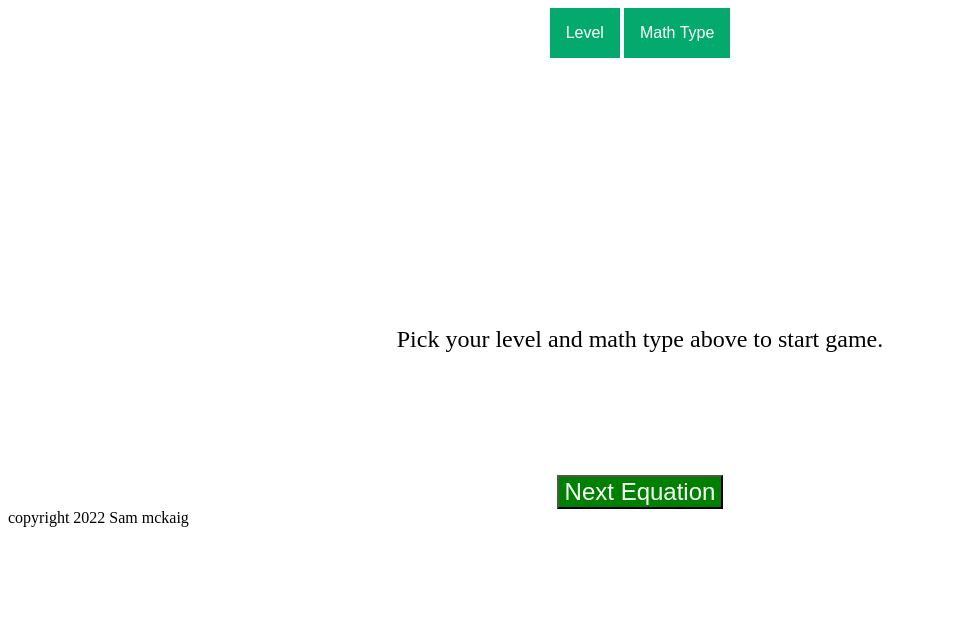
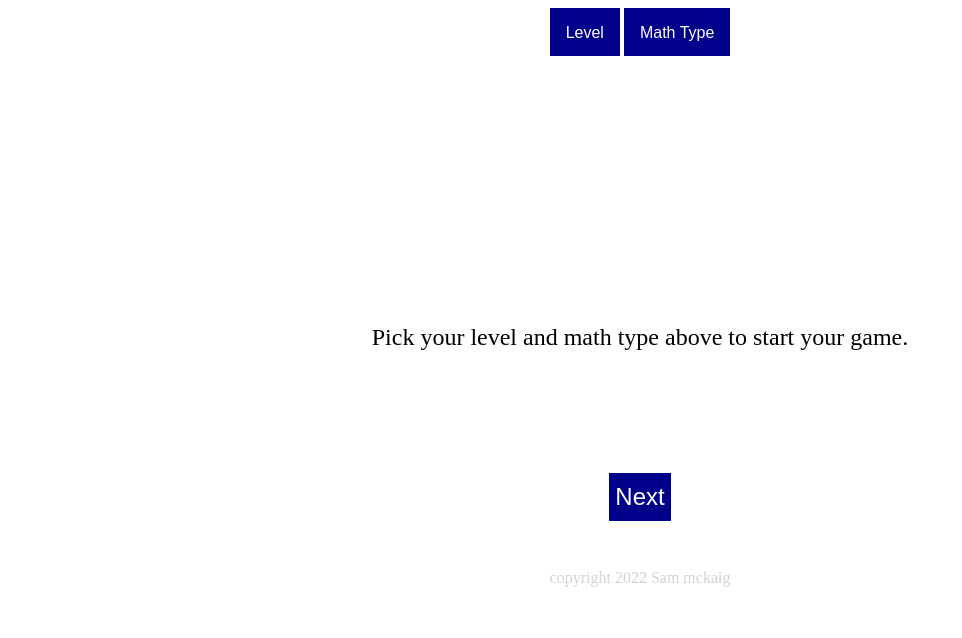
Before and after one commit to bboysamuel/mathgame, a plain HTML site: page index.html in a window 1280 px wide. Shown: the whole page, without its empty margins (0-962 px from the left). Drawn offline with Linux system fonts and the light colour scheme.

Commit message:
added button styling

```diff
--- a/index.html
+++ b/index.html
@@ -50,14 +50,17 @@
     </div>
 
     <div id="buttons">
-      <button onclick="nextButton(event)">Next Equation</button>
+      <button onclick="nextButton(event)">Next </button>
+    </div>
+
+
+    <div class="footer">
+      copyright 2022 Sam mckaig
+
     </div>
 
   </div>
-  <div class="footer">
-    copyright 2022 Sam mckaig
 
-  </div>
 
 </body>
 </html>
--- a/index.js
+++ b/index.js
@@ -207,7 +207,7 @@ const checkAnswer = (inputedAnswer) => {
 const initMathToScreen = () => {
 
   if(equationType === '' || level === '') {
-    document.getElementById('equation').innerHTML = `<p class="equationPrompt"> Pick your level and math type above to start game.</p>`
+    document.getElementById('equation').innerHTML = `<p class="equationPrompt"> Pick your level and math type above to start your game.</p>`
     document.getElementById('answerInputForm').classList.add('hide')
   } else {
     document.getElementById('answerInputForm').classList.remove('hide')
--- a/styles.css
+++ b/styles.css
@@ -16,7 +16,7 @@
 
 /* Dropdown Button */
 .dropbtn {
-  background-color: #04AA6D;
+  background-color: darkblue;
   color: white;
   padding: 16px;
   font-size: 16px;
@@ -54,13 +54,13 @@
 .dropdown:hover .dropdown-content {display: block;}
 
 /* Change the background color of the dropdown button when the dropdown content is shown */
-.dropdown:hover .dropbtn {background-color: #3e8e41;}
+.dropdown:hover .dropbtn {background-color: blue;}
 
 /* ============ */
 
 /* Dropdown Button */
 .dropbtnLevel {
-  background-color: #04AA6D;
+  background-color: darkblue;
   color: white;
   padding: 16px;
   font-size: 16px;
@@ -98,7 +98,7 @@
 .dropdown:hover .dropdown-contentLevel {display: block;}
 
 /* Change the background color of the dropdown button when the dropdown content is shown */
-.dropdown:hover .dropbtnLevel {background-color: #3e8e41;}
+.dropdown:hover .dropbtnLevel {background-color: blue;}
 
 
 /* =====
@@ -106,9 +106,11 @@
 
  button {
    font-size: 1.5rem;
-   background-color: green;
+   background-color: darkblue;
    color: white;
- }
+   height: 3rem;
+   border: none;
+  }
 
  input {
    width: 3rem;
@@ -133,3 +135,8 @@
  .hide {
    display: none;
  }
+
+ .footer {
+   padding: 3rem;
+   color: lightgray;
+ }
```
